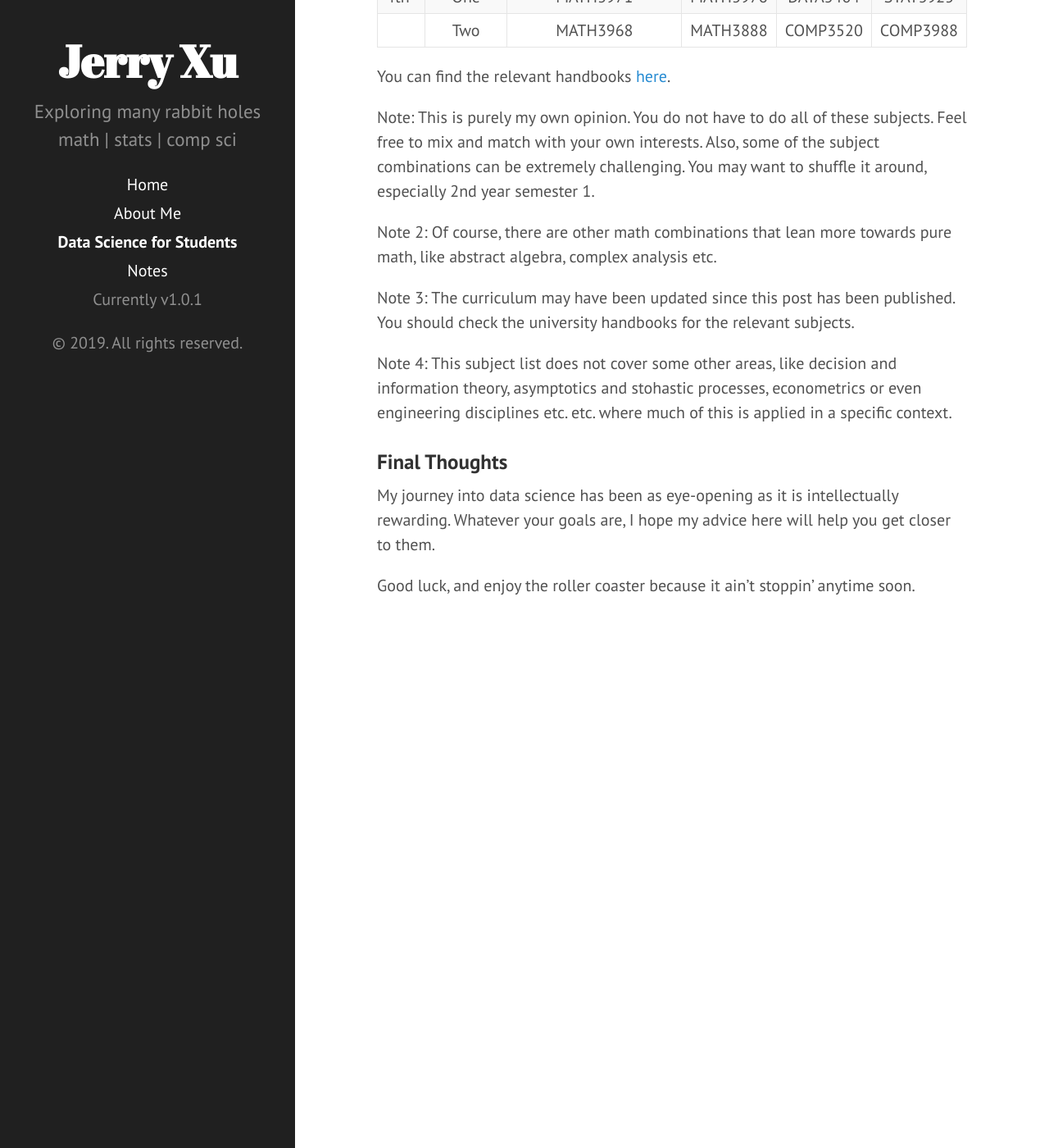
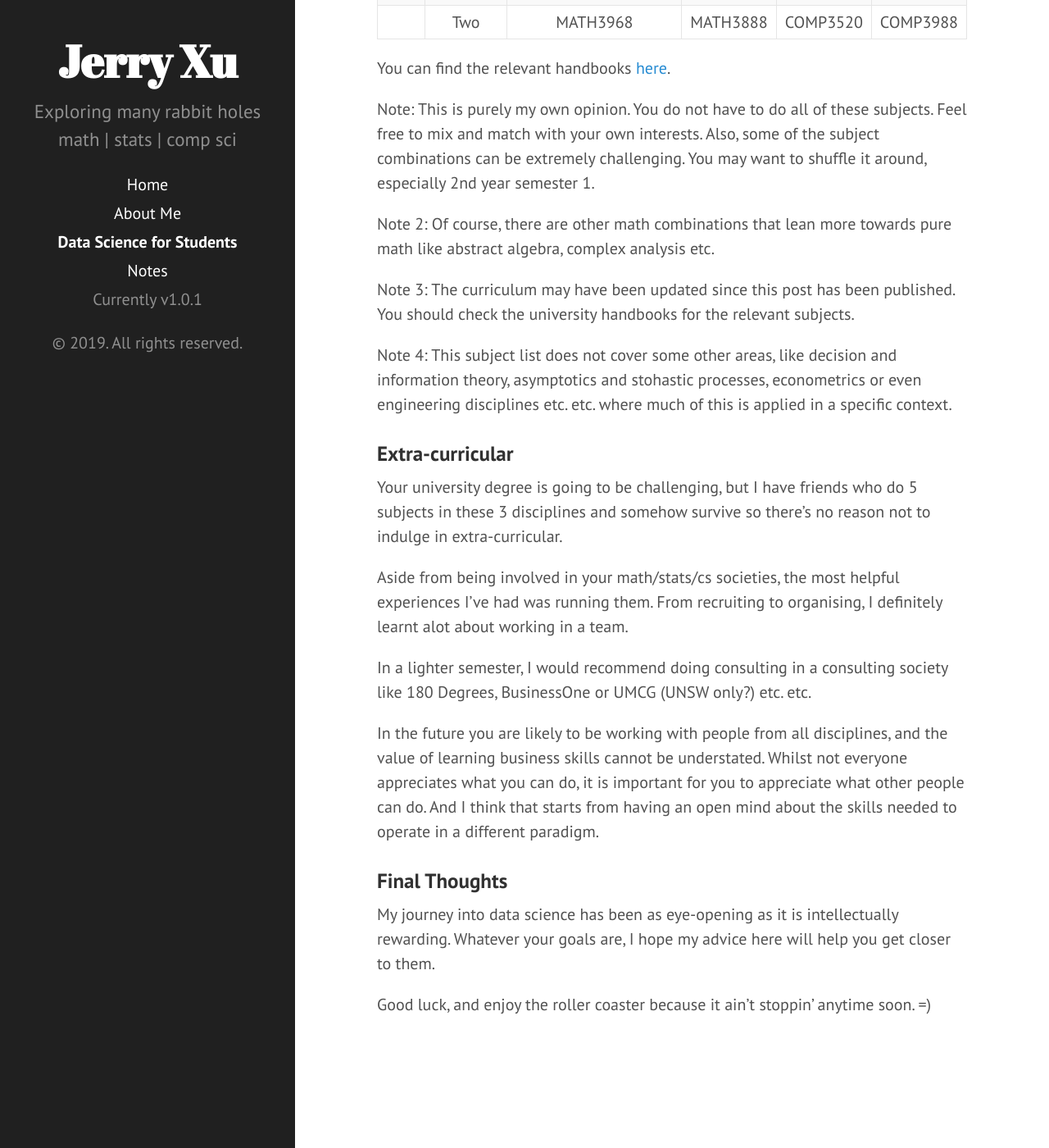
Before and after one commit to jerry-ye-xu/jerry-ye-xu.github.io, a Jekyll site: the page built from ds_for_students.md, in a window 1280 px wide and 1400 px high, scrolled down 2170 px. Shown: the whole window at 82% size. Built offline with Jekyll 4.4.1, drawn with Linux system fonts in a browser that asks for light colours; some of the changed text lies outside the part shown.

Commit message:
Update ds_for_students.md

```diff
--- a/ds_for_students.md
+++ b/ds_for_students.md
@@ -65,14 +67,24 @@ You can find the relevant handbooks [here]("https://sydney.edu.au/handbooks/scie
 
 Note: This is purely my own opinion. You do not have to do all of these subjects. Feel free to mix and match with your own interests. Also, some of the subject combinations can be extremely challenging. You may want to shuffle it around, especially 2nd year semester 1.
 
-Note 2: Of course, there are other math combinations that lean more towards pure math, like abstract algebra, complex analysis etc.
+Note 2: Of course, there are other math combinations that lean more towards pure math like abstract algebra, complex analysis etc.
 
 Note 3: The curriculum may have been updated since this post has been published. You should check the university handbooks for the relevant subjects.
 
 Note 4: This subject list does not cover some other areas, like decision and information theory, asymptotics and stohastic processes, econometrics or even engineering disciplines etc. etc. where much of this is applied in a specific context.
 
+### Extra-curricular
+
+Your university degree is going to be challenging, but I have friends who do 5 subjects in these 3 disciplines and somehow survive so there's no reason not to indulge in extra-curricular.
+
+Aside from being involved in your math/stats/cs societies, the most helpful experiences I've had was running them. From recruiting to organising, I definitely learnt alot about working in a team.
+
+In a lighter semester, I would recommend doing consulting in a consulting society like 180 Degrees, BusinessOne or UMCG (UNSW only?) etc. etc.
+
+In the future you are likely to be working with people from all disciplines, and the value of learning business skills cannot be understated. Whilst not everyone appreciates what you can do, it is important for you to appreciate what other people can do. And I think that starts from having an open mind about the skills needed to operate in a different paradigm.
+
 ### Final Thoughts
 
 My journey into data science has been as eye-opening as it is intellectually rewarding. Whatever your goals are, I hope my advice here will help you get closer to them.
 
-Good luck, and enjoy the roller coaster because it ain't stoppin' anytime soon.
+Good luck, and enjoy the roller coaster because it ain't stoppin' anytime soon. =)
```
Also changed, not shown: other parts of ds_for_students.md (+6 -4 lines).
